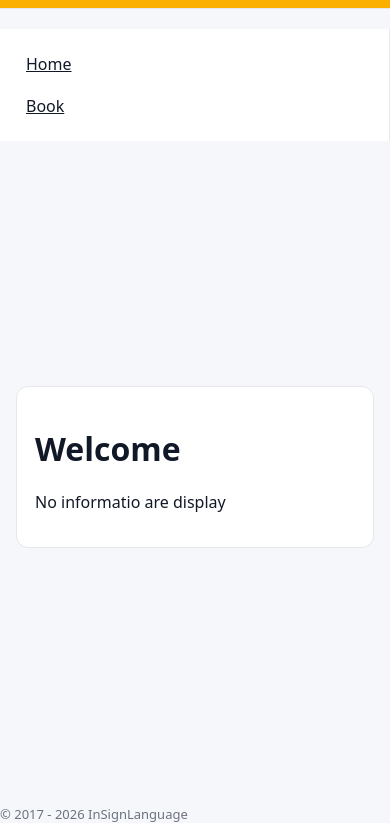
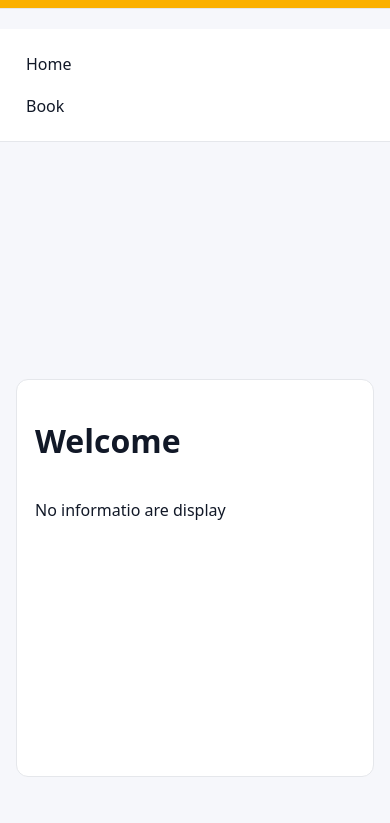
Before and after one commit to matlaInSignLanguage/Dev_VRS, a website: page public/index.html in a window 390 px wide. Shown: the part 51-874 px from the top of the page. After the commit the page ends 844 px from the top, so only its background shows below. Drawn offline with Linux system fonts and the light colour scheme; no server answers.

Commit message:
change css

```diff
--- a/public/styles.css
+++ b/public/styles.css
@@ -1,7 +1,10 @@
 * { box-sizing: border-box; }
-html, body { height: 100%; }
-body {
+
+html, body {
+  height: 100%;
   margin: 0;
+  padding: 0;
+  overflow: hidden;
   font-family: system-ui, -apple-system, Segoe UI, Roboto, Arial, sans-serif;
   background: #f6f7fb;
   color: #111827;
@@ -21,6 +24,7 @@ body {
   --header-h: 60px;
 }
 
+/* HEADER */
 .app-header {
   background-color: #FBB000 !important;
   height: var(--header-h);
@@ -28,7 +32,6 @@ body {
   align-items: center;
   justify-content: space-between;
   padding: 0 16px;
-  background: var(--panel);
   border-bottom: 1px solid var(--border);
 }
 
@@ -43,25 +46,23 @@ body {
 .brand-logo {
   height: 36px;
   width: auto;
-  display: block;
 }
 
-.brand-name {
-  white-space: nowrap;
-}
-
-
+/* LAYOUT */
 .app-shell {
   display: grid;
   grid-template-columns: var(--sidebar-w) 1fr;
-  min-height: calc(100vh - var(--header-h));
+  height: calc(100vh - var(--header-h));
+  overflow: hidden;
 }
 
+/* SIDEBAR */
 .app-sidebar {
   margin-top: 20px;
   background: var(--panel);
   border-right: 1px solid var(--border);
   padding: 14px;
+  overflow-y: auto;
 }
 
 .nav-item {
@@ -69,35 +70,55 @@ body {
   padding: 10px 12px;
   border-radius: 8px;
   color: var(--fg);
+  text-decoration: none;
 }
 
 .nav-item:hover {
   background: var(--panel-2);
 }
 
+/* MAIN CONTENT */
 .app-main {
   padding: 16px;
+  overflow-y: auto;
+  display: flex;
+  flex-direction: column;
 }
 
+/* CONTENT BOX */
 .content-body {
   background: var(--panel);
   border: 1px solid var(--border);
   border-radius: var(--radius);
   padding: 18px;
+  flex: 1;
+  display: flex;
+  flex-direction: column;
 }
 
+/* IFRAME */
+#book_link {
+  width: 100%;
+  flex: 1;
+  min-height: 600px;
+  border: none;
+}
+
+/* FOOTER */
 .app-footer {
   margin-top: 12px;
   color: var(--muted);
   font-size: 13px;
 }
 
-  #book_link {
-    width: 100%;
-    height: 100vh;
-    border: none;
+/* MOBILE */
+@media (max-width: 860px) {
+  .app-shell {
+    grid-template-columns: 1fr;
   }
 
-@media (max-width: 860px) {
-  .app-shell { grid-template-columns: 1fr; }
+  .app-sidebar {
+    border-right: none;
+    border-bottom: 1px solid var(--border);
+  }
 }
```
